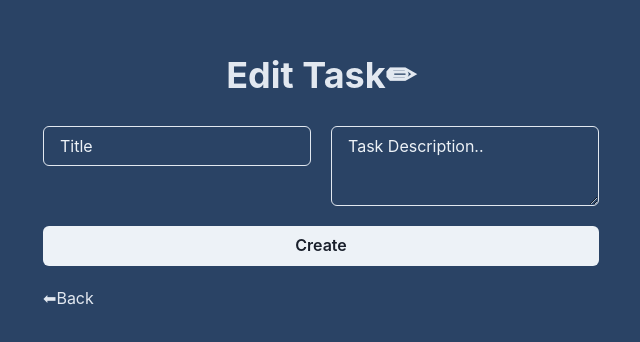
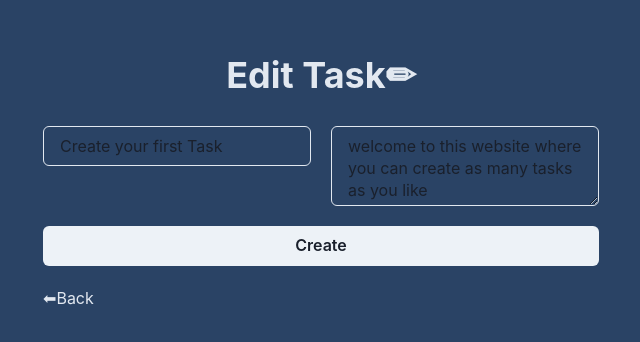
Before and after one commit to RodrigoSpano/Task-List, a React (Vite) app: page /edit-task/1 in a window 1280 px wide. Shown: the part 218-560 px from the top of the page, without its empty margins (319-959 px from the left). Built offline with nearby package versions, Linux system fonts and the light colour scheme.

Commit message:
Update TasksForm.jsx

```diff
--- a/src/app/components/TasksForm.jsx
+++ b/src/app/components/TasksForm.jsx
@@ -49,8 +49,8 @@ export const TasksForm = () => {
       <Heading as='h2' color='gray.200' mb={5}>{params.id ? 'Edit Task✏' : 'Create Task✏'}</Heading>
       <chakra.form onSubmit={handleSubmit} display='flex' flexDirection='column' gap={5} w='auto' >
         <Flex direction={'row'} gap={5}>
-          <Input onChange={handleChange} name='title' bgColor='' placeholder='Title' _placeholder={{color: 'gray.100'}} />
-          <Textarea onChange={handleChange} name='description' placeholder='Task Description..' _placeholder={{color: 'gray.100'}}/>
+          <Input onChange={handleChange} name='title' bgColor='' placeholder='Title' _placeholder={{color: 'gray.100'}} value={task.title ? task.title : null} />
+          <Textarea onChange={handleChange} name='description' placeholder='Task Description..' _placeholder={{color: 'gray.100'}} value={task.description ? task.description : null} />
         </Flex>
         <Button type='submit' _hover={{color: 'gray.200', bgColor: 'gray.800'}}>Create</Button>
         <Link to={'/'}><Text color='gray.200'> ⬅Back </Text></Link>
```
